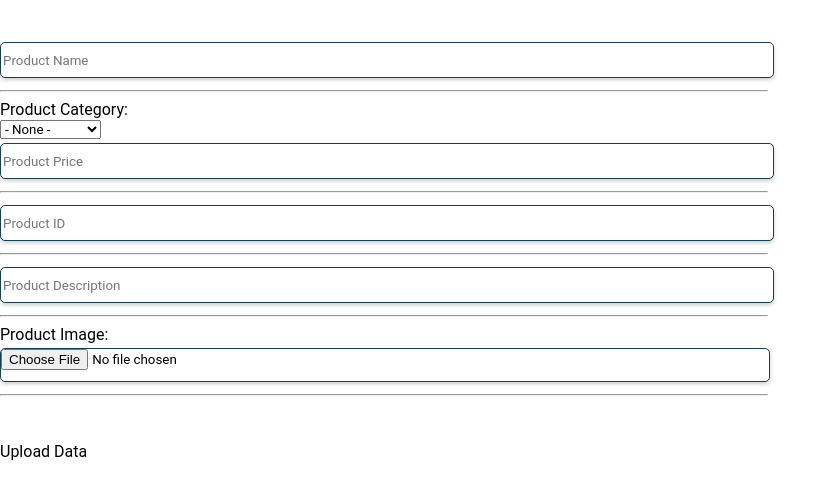
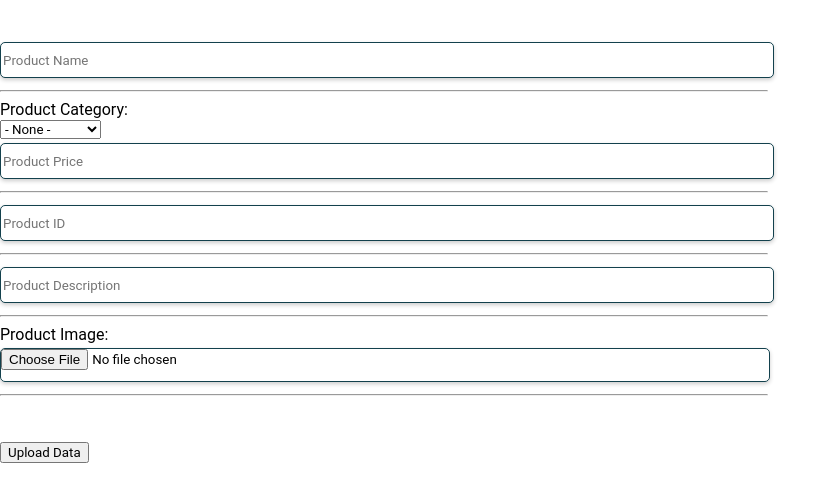
Before and after one commit to venkateshseeram/ReviveMyRide, a React (Create React App) app: page /postAnAd in a window 1280 px wide. Shown: the top 502 px of the page, without its empty margins (0-838 px from the left). Built offline with nearby package versions, Linux system fonts and the light colour scheme.

Commit message:
cart page fix

```diff
--- a/src/Components/IndividualCartProduct/IndividualCartProduct.js
+++ b/src/Components/IndividualCartProduct/IndividualCartProduct.js
@@ -56,7 +56,7 @@ function IndividualCartProduct({cartProduct}) {
     <div className='productDetails'>
       <div className='productText title'>{state.name}</div>
       <div className='productText description'>{state.description}</div>
-      <div className='productText price'>{state.price}</div>
+      <div className='productText price'>${state.price}</div>
       <div className='productText quantity'>
        <div>
          <button onClick={decrementQuantity}> - </button>
--- a/src/Components/Navbar/Navbar.css
+++ b/src/Components/Navbar/Navbar.css
@@ -41,7 +41,8 @@ nav .non-logo-links div{
 .logout button{
     padding: auto;
 }
-:not([style="visibility: hidden"]) button{
+
+nav:not([style*="visibility: hidden"]) button{
      background: none;
 	color: inherit;
 	border: none;
--- a/src/index.css
+++ b/src/index.css
@@ -7,8 +7,16 @@ body {
   -moz-osx-font-smoothing: grayscale;
 }
 
-#document > body{
-  min-height: 100vh;
+html{
+  height: 100%;
+}
+body, #root{
+  min-height: 100vh
+}
+
+#root{
+  display: grid;
+  grid-template-rows: auto minmax(0, 1fr);
 }
 
 *{
```
